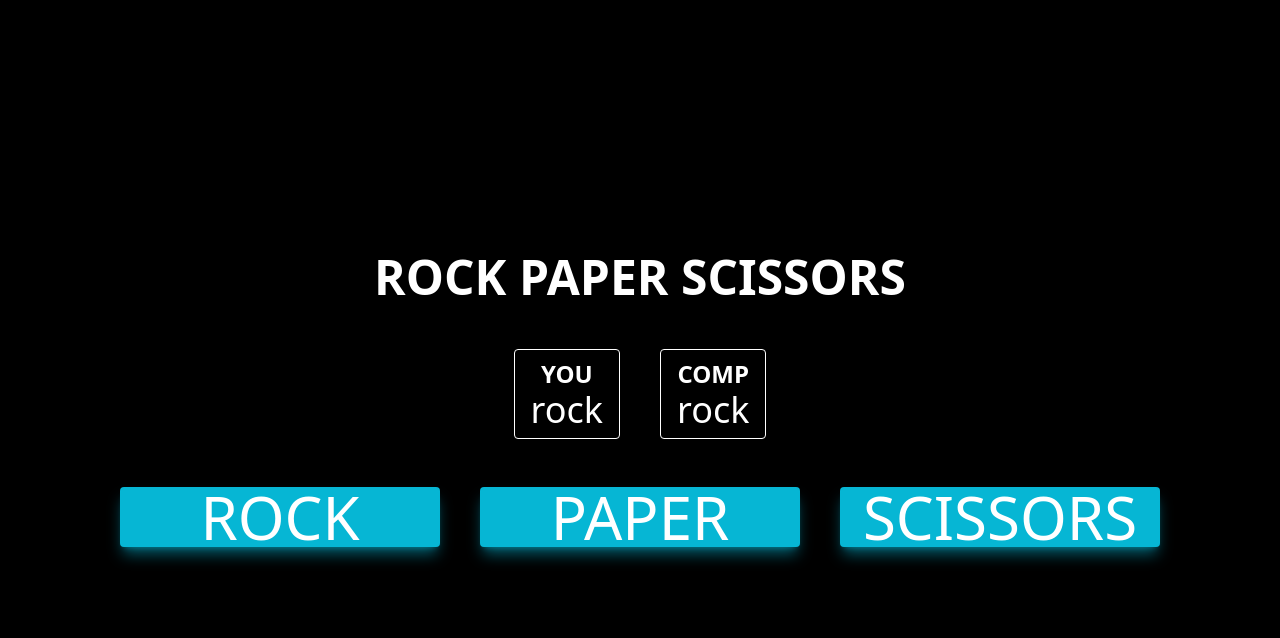
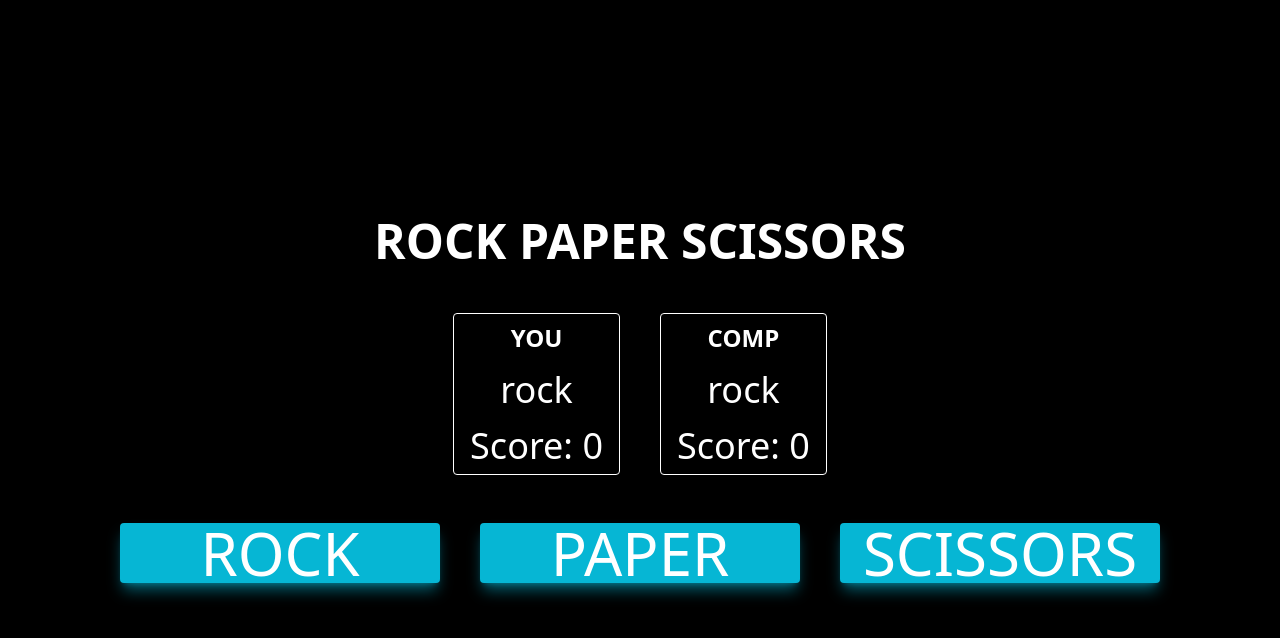
Before and after one commit to hasin202/rock-paper-scissors, a plain HTML site: page index.html in a window 1280 px wide. Both pictures are taken after a click on the button "ROCK". Drawn offline with nearby package versions, Linux system fonts and the light colour scheme.

Commit message:
updated code so that buttons generated with js rather than html

```diff
--- a/index.html
+++ b/index.html
@@ -21,23 +21,7 @@
         <p class="font-bold text-white text-5xl">ROCK PAPER SCISSORS</p>
         <div id="card-container" class="flex gap-x-10"></div>
       </div>
-      <div class="buttons w-fit flex gap-x-10">
-        <button
-          class="w-80 bg-cyan-500 shadow-lg shadow-cyan-500/50 text-white rounded text-6xl hover:bg-blue-500 hover:shadow-blue-500/50"
-        >
-          ROCK
-        </button>
-        <button
-          class="w-80 bg-cyan-500 shadow-lg shadow-cyan-500/50 text-white rounded text-6xl hover:bg-blue-500 hover:shadow-blue-500/50"
-        >
-          PAPER
-        </button>
-        <button
-          class="w-80 bg-cyan-500 shadow-lg shadow-cyan-500/50 text-white rounded text-6xl hover:bg-blue-500 hover:shadow-blue-500/50"
-        >
-          SCISSORS
-        </button>
-      </div>
+      <div class="buttons w-fit flex gap-x-10"></div>
     </div>
     <script src="script.js" async defer></script>
   </body>
--- a/script.js
+++ b/script.js
@@ -7,12 +7,14 @@ let compChoiceBox;
 let playerChoiceBox;
 let displayCompChoiceElement;
 let displayPlayerChoiceElement;
+let displayPlayerScore;
+let displayCompScore;
 
 const displayCompChoice = (compRPSChoice) => {
   if (compChoiceBox === undefined) {
     compChoiceBox = document.createElement("div");
     compChoiceBox.className =
-      "flex flex-col justify-center items-center px-4 py-2 font-light text-white text-4xl border border-white rounded";
+      "flex flex-col justify-center items-center px-4 py-2 font-light text-white text-4xl border border-white rounded gap-y-4";
 
     const compChoiceTitle = document.createElement("p");
     compChoiceTitle.className = "font-semibold text-2xl";
@@ -31,7 +33,7 @@ const displayPlayerChoice = (playerChoice) => {
   if (playerChoiceBox === undefined) {
     playerChoiceBox = document.createElement("div");
     playerChoiceBox.className =
-      "flex flex-col justify-center items-center px-4 py-2 font-light text-white text-4xl border border-white rounded";
+      "flex flex-col justify-center items-center px-4 py-2 font-light text-white text-4xl border border-white rounded gap-y-4";
 
     const playerChoiceTitle = document.createElement("p");
     playerChoiceTitle.className = "font-semibold text-2xl";
@@ -71,6 +73,12 @@ const getPlayerChoice = (event) => {
   return rps_choice;
 };
 
+const displayWinner = (winner) => {
+  document.querySelector(".buttons").innerHTML = "";
+  document.getElementById("card-container").className = "hidden";
+  // console.log(document.querySelector(".buttons"));
+};
+
 const playRound = (computerChoice, playerChoice) => {
   if (
     (playerChoice === "rock" && computerChoice === "scissors") ||
@@ -85,9 +93,37 @@ const playRound = (computerChoice, playerChoice) => {
   ) {
     compScore++;
   }
+  if (!displayPlayerScore) {
+    displayPlayerScore = document.createElement("p");
+    playerChoiceBox.append(displayPlayerScore);
+  }
+
+  if (!displayCompScore) {
+    displayCompScore = document.createElement("p");
+    compChoiceBox.append(displayCompScore);
+  }
+
+  displayPlayerScore.innerHTML = `Score: ${playerScore}`;
+  displayCompScore.innerHTML = `Score: ${compScore}`;
+
   console.log("---------------------");
   console.log(`plyr scr: ${playerScore}`);
   console.log(`comp scr: ${compScore}`);
+
+  if (compScore === 5) {
+    displayWinner("The computer won");
+  }
+  if (playerScore === 5) {
+    displayWinner("You won");
+  }
+};
+
+const displayButtons = (weapon) => {
+  const btn = document.createElement("button");
+  btn.className =
+    "w-80 bg-cyan-500 shadow-lg shadow-cyan-500/50 text-white rounded text-6xl hover:bg-blue-500 hover:shadow-blue-500/50";
+  btn.innerHTML = `${weapon}`;
+  document.querySelector(".buttons").appendChild(btn);
 };
 
 function ready(callback) {
@@ -102,6 +138,9 @@ function ready(callback) {
 }
 
 ready(function () {
+  displayButtons("ROCK");
+  displayButtons("PAPER");
+  displayButtons("SCISSORS");
   const rps_choice = document.querySelector(".buttons");
   rps_choice.addEventListener("click", (event) => {
     const player_rps_option = getPlayerChoice(event);
```
